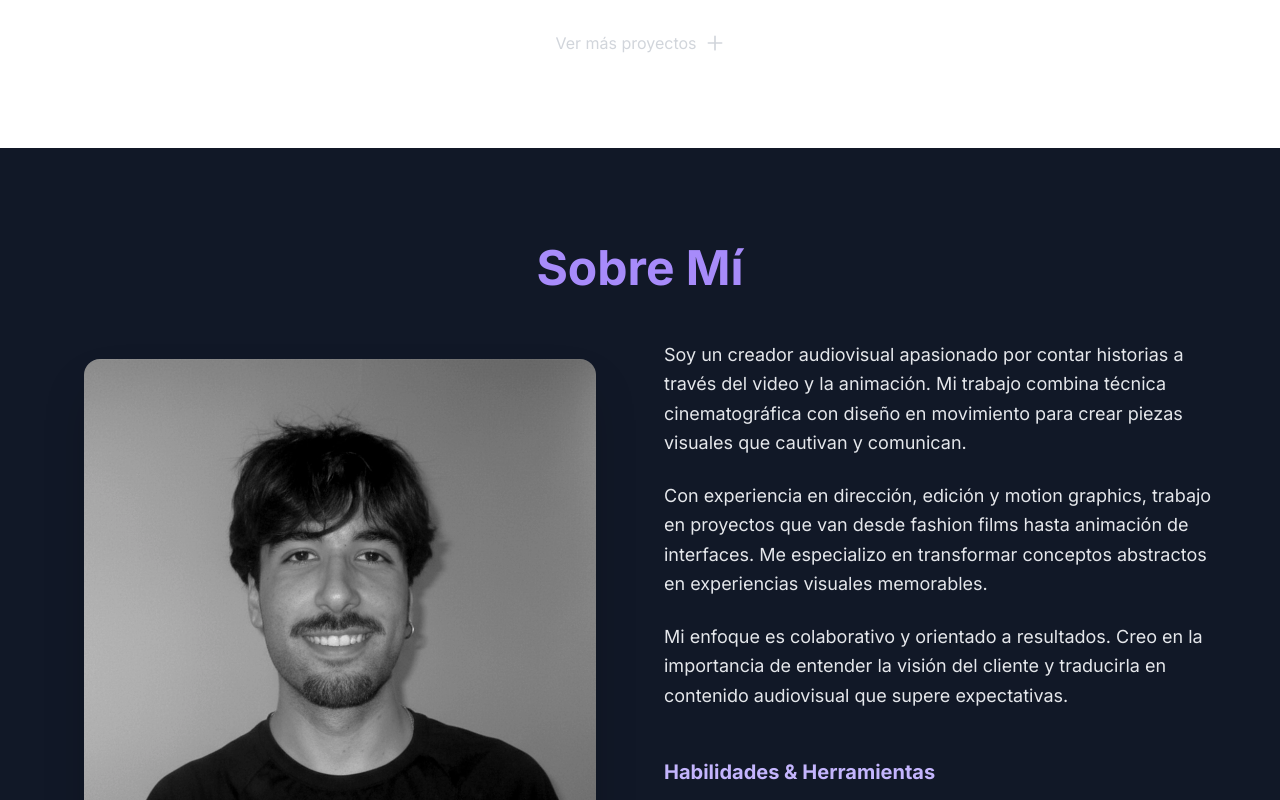
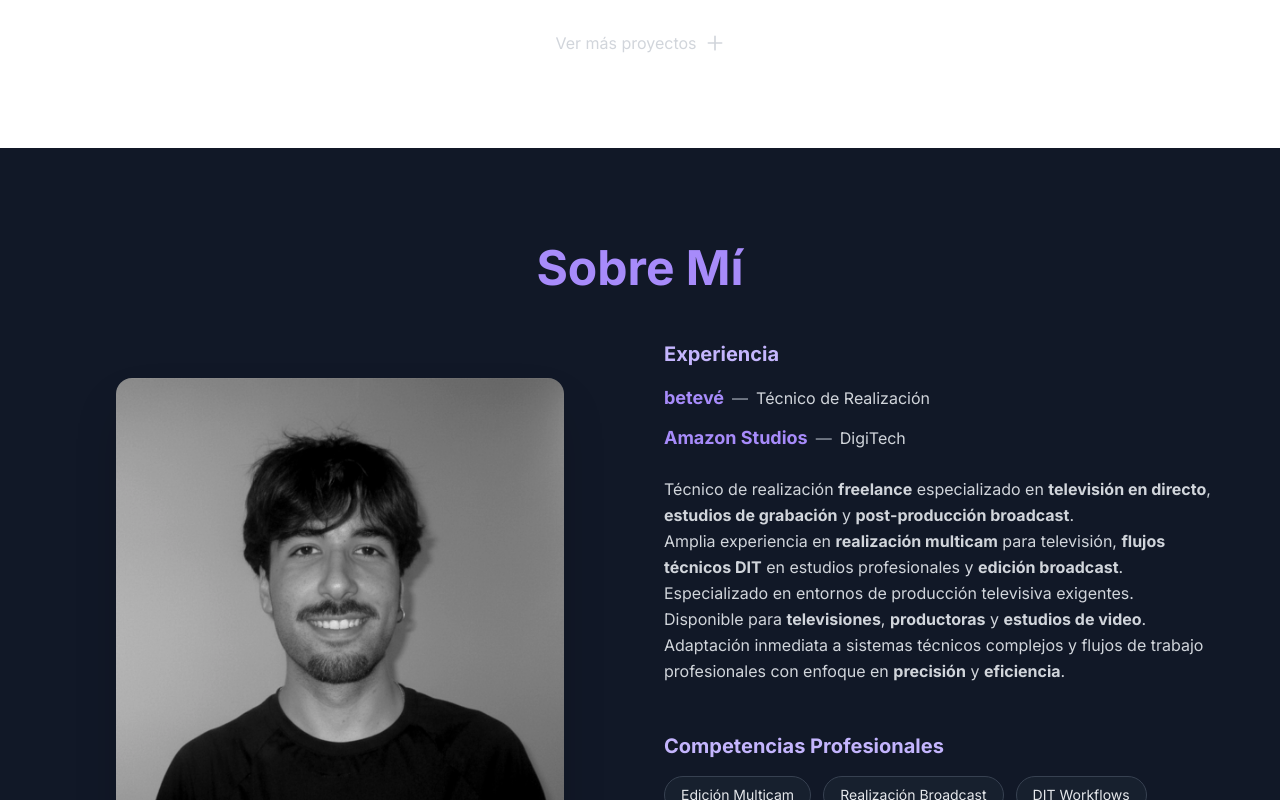
Before and after one commit to NahuelGranollers/Portfolio, a React (Vite) app: page / in a window 1280 px wide. Shown: the part 2000-2800 px from the top of the page. Built offline with nearby package versions, Linux system fonts and the light colour scheme; no server answers.

Commit message:
Fix: Downgrade framer-motion to 10.16.16 and add defensive rendering for i18n strings

```diff
--- a/components/About.tsx
+++ b/components/About.tsx
@@ -1,50 +1,103 @@
 import React from 'react';
+import { useTranslation } from 'react-i18next';
+import { motion } from 'framer-motion';
 import { PERSONAL_INFO } from '../constants';
 
 const About: React.FC = () => {
+  const { t } = useTranslation();
+
   return (
     <section id="sobre-mi" className="py-24 px-4 sm:px-6 lg:px-8 bg-gray-900">
       <div className="max-w-6xl mx-auto">
-        <h2 className="text-4xl sm:text-5xl font-bold text-violet-400 mb-12 text-center">
-          Sobre Mí
-        </h2>
+        <motion.h2
+          className="text-4xl sm:text-5xl font-bold text-violet-400 mb-12 text-center"
+          initial={{ opacity: 0, y: 20 }}
+          whileInView={{ opacity: 1, y: 0 }}
+          viewport={{ once: true }}
+        >
+          {t('about.title')}
+        </motion.h2>
 
         <div className="grid md:grid-cols-2 gap-12 items-center">
-          <div className="order-2 md:order-1 flex justify-center">
-            <img
-              src="/images/profile.webp"
-              alt="Nahuel Granollers"
-              className="w-full max-w-lg h-auto object-cover rounded-2xl shadow-2xl"
-            />
-          </div>
+          <motion.div
+            className="order-2 md:order-1 flex justify-center group"
+            initial={{ opacity: 0, x: -50 }}
+            whileInView={{ opacity: 1, x: 0 }}
+            viewport={{ once: true }}
+            transition={{ delay: 0.2 }}
+          >
+            <div className="relative overflow-hidden rounded-2xl shadow-2xl">
+              <motion.img
+                src="/images/profile.webp"
+                alt="Nahuel Granollers"
+                className="w-full max-w-md h-auto object-cover transition-transform duration-700 ease-out group-hover:scale-110"
+                whileHover={{ scale: 1.05 }}
+              />
+              {/* Glitch overlay effect */}
+              <div className="absolute inset-0 opacity-0 group-hover:opacity-100 transition-opacity duration-300 pointer-events-none">
+                <div className="absolute inset-0 bg-gradient-to-r from-violet-500/20 via-transparent to-cyan-500/20 animate-pulse"></div>
+                <div className="absolute inset-0 mix-blend-screen">
+                  <div className="absolute top-0 left-0 w-full h-1/3 bg-gradient-to-b from-violet-400/10 to-transparent transform translate-x-full group-hover:translate-x-[-100%] transition-transform duration-1000"></div>
+                  <div className="absolute bottom-0 left-0 w-full h-1/3 bg-gradient-to-t from-cyan-400/10 to-transparent transform translate-x-[-100%] group-hover:translate-x-full transition-transform duration-1000"></div>
+                </div>
+              </div>
+              {/* Scanline effect */}
+              <div className="absolute inset-0 opacity-0 group-hover:opacity-30 transition-opacity duration-500 pointer-events-none bg-[linear-gradient(0deg,transparent_0%,rgba(139,92,246,0.1)_2%,transparent_4%)] bg-[length:100%_4px] animate-scan"></div>
+            </div>
+          </motion.div>
 
-          <div className="order-1 md:order-2 space-y-6">
-            <p className="text-lg text-gray-200 leading-relaxed">
-              {PERSONAL_INFO.about.intro}
-            </p>
-            <p className="text-lg text-gray-200 leading-relaxed">
-              {PERSONAL_INFO.about.experience}
-            </p>
-            <p className="text-lg text-gray-200 leading-relaxed">
-              {PERSONAL_INFO.about.approach}
-            </p>
+          <motion.div
+            className="order-1 md:order-2 space-y-6"
+            initial={{ opacity: 0, x: 50 }}
+            whileInView={{ opacity: 1, x: 0 }}
+            viewport={{ once: true }}
+            transition={{ delay: 0.2 }}
+          >
+            <div className="mb-6">
+              <h3 className="text-xl font-semibold text-violet-300 mb-4">
+                {t('about.experienceTitle')}
+              </h3>
+              <div className="space-y-3">
+                <div className="flex items-baseline gap-2">
+                  <span className="text-violet-400 font-semibold text-lg">betevé</span>
+                  <span className="text-gray-400">—</span>
+                  <span className="text-gray-300">{t('about.beteve')}</span>
+                </div>
+                <div className="flex items-baseline gap-2">
+                  <span className="text-violet-400 font-semibold text-lg">Amazon Studios</span>
+                  <span className="text-gray-400">—</span>
+                  <span className="text-gray-300">{t('about.amazon')}</span>
+                </div>
+              </div>
+            </div>
+
+            <div className="prose prose-invert max-w-none">
+              <p className="text-base text-gray-300 leading-relaxed" dangerouslySetInnerHTML={{ __html: t('about.intro') }} />
+              <p className="text-base text-gray-300 leading-relaxed" dangerouslySetInnerHTML={{ __html: t('about.experience') }} />
+              <p className="text-base text-gray-300 leading-relaxed" dangerouslySetInnerHTML={{ __html: t('about.approach') }} />
+            </div>
 
             <div className="pt-6">
               <h3 className="text-xl font-semibold text-violet-300 mb-4">
-                Habilidades & Herramientas
+                {t('about.skills')}
               </h3>
               <div className="flex flex-wrap gap-3">
                 {PERSONAL_INFO.skills.map((skill, index) => (
-                  <span
+                  <motion.span
                     key={index}
                     className="px-4 py-2 bg-gray-800/50 text-gray-200 rounded-full text-sm border border-gray-700 hover:border-violet-400 transition-colors"
+                    initial={{ opacity: 0, scale: 0.8 }}
+                    whileInView={{ opacity: 1, scale: 1 }}
+                    viewport={{ once: true }}
+                    transition={{ delay: index * 0.05 }}
+                    whileHover={{ scale: 1.05 }}
                   >
-                    {skill}
-                  </span>
+                    {t(`skills.${skill}`, skill)}
+                  </motion.span>
                 ))}
               </div>
             </div>
-          </div>
+          </motion.div>
         </div>
       </div>
     </section>
--- a/components/Hero.tsx
+++ b/components/Hero.tsx
@@ -35,7 +35,7 @@ const Hero: React.FC = () => {
           className="text-5xl md:text-7xl font-bold mb-4"
           {...fadeInUp}
         >
-          {t('hero.name')}
+          {t('hero.name') || ''}
         </motion.h1>
 
         <motion.p
@@ -43,7 +43,7 @@ const Hero: React.FC = () => {
           {...fadeInUp}
           transition={{ duration: 0.6, delay: 0.1 }}
         >
-          {t('hero.title')}
+          {t('hero.title') || ''}
         </motion.p>
 
         <motion.p
@@ -51,7 +51,7 @@ const Hero: React.FC = () => {
           {...fadeInUp}
           transition={{ duration: 0.6, delay: 0.2 }}
         >
-          {t('hero.tagline')}
+          {t('hero.tagline') || ''}
         </motion.p>
 
         {/* Botones CTA */}
--- a/components/Services.tsx
+++ b/components/Services.tsx
@@ -17,7 +17,7 @@ const Services: React.FC = () => {
           whileInView={{ opacity: 1, y: 0 }}
           viewport={{ once: true }}
         >
-          {t('services.title')}
+          {t('services.title') || ''}
         </motion.h2>
         <motion.p
           className="text-gray-400 text-center mb-12 max-w-2xl mx-auto"
@@ -26,7 +26,7 @@ const Services: React.FC = () => {
           viewport={{ once: true }}
           transition={{ delay: 0.1 }}
         >
-          {t('services.subtitle')}
+          {t('services.subtitle') || ''}
         </motion.p>
 
         {/* Grid responsivo de 5 columnas */}
--- a/components/VideoGrid.tsx
+++ b/components/VideoGrid.tsx
@@ -90,8 +90,8 @@ const VideoGrid: React.FC<VideoGridProps> = ({ videos, onSelectVideo }) => {
           viewport={{ once: true }}
           transition={{ duration: 0.6 }}
         >
-          <h2 className="text-4xl font-bold mb-4">{t('projects.title')}</h2>
-          <p className="text-gray-400">{t('projects.subtitle')}</p>
+          <h2 className="text-4xl font-bold mb-4">{t('projects.title') || ''}</h2>
+          <p className="text-gray-400">{t('projects.subtitle') || ''}</p>
         </motion.div>
 
         {/* Filtros de categoría */}
@@ -119,7 +119,7 @@ const VideoGrid: React.FC<VideoGridProps> = ({ videos, onSelectVideo }) => {
               viewport={{ once: true }}
               transition={{ duration: 0.3, delay: index * 0.05 }}
             >
-              {category === 'all' ? t('projects.all') : t(`categories.${category}`, category)}
+              {category === 'all' ? (t('projects.all') || '') : (t(`categories.${category}`, category) || '')}
             </motion.button>
           ))}
         </motion.div>
--- a/package.json
+++ b/package.json
@@ -15,7 +15,7 @@
     "@tailwindcss/line-clamp": "^0.4.4",
     "express": "^5.1.0",
     "express-rate-limit": "^7.4.1",
-    "framer-motion": "^10.18.0",
+    "framer-motion": "^10.16.16",
     "helmet": "^8.0.0",
     "i18next": "^25.6.3",
     "i18next-browser-languagedetector": "^8.2.0",
```
Also changed, not shown: 1 other file (tests, documents, lock files or other folders).
